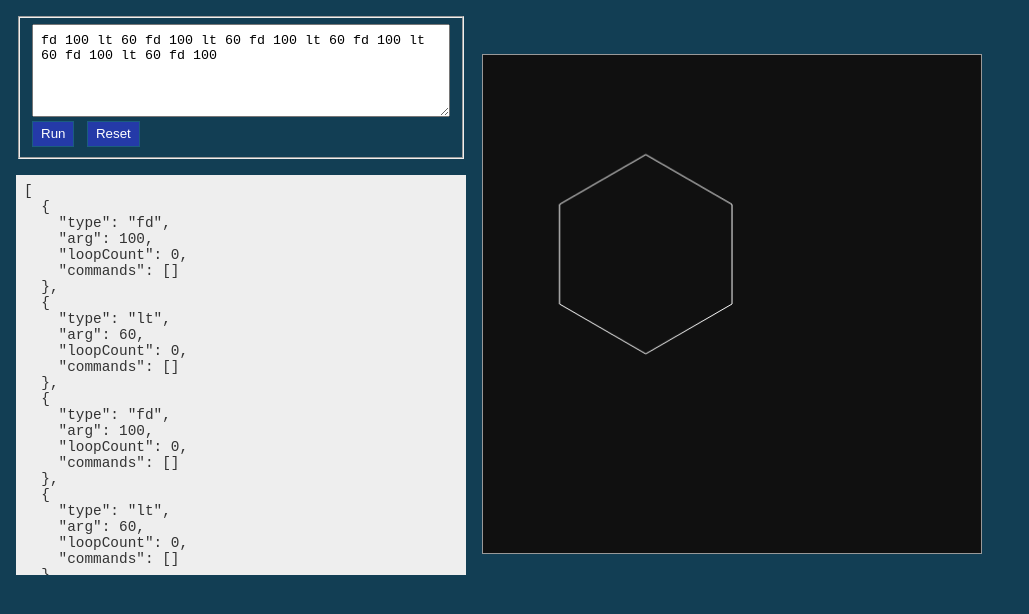
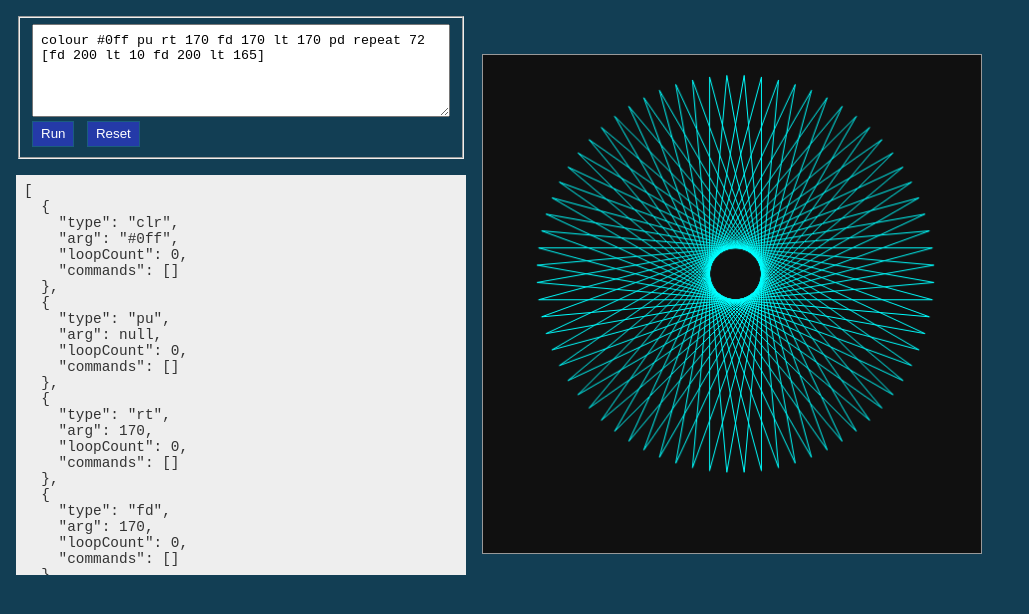
Before and after one commit to JulianNicholls/Logo-Interpreter, a website: page index.html in a window 1280 px wide. Both pictures are taken after a click on the button "Run". Shown: the whole page, without its empty margins (0-1029 px from the left). Drawn offline with Linux system fonts and the light colour scheme.

Commit message:
Add colour command

```diff
--- a/index.html
+++ b/index.html
@@ -12,7 +12,7 @@
     <div class="left">
       <form id="logo-form" action="">
         <fieldset>
-          <textarea id="logo-text" cols="60" rows="5">fd 100 lt 60 fd 100 lt 60 fd 100 lt 60 fd 100 lt 60 fd 100 lt 60 fd 100</textarea>
+          <textarea id="logo-text" cols="60" rows="5">colour #0ff pu rt 170 fd 170 lt 170 pd repeat 72 [fd 200 lt 10 fd 200 lt 165]</textarea>
           <button type="button" id="run">Run</button>
           <button type="button" id="reset">Reset</button>
         </fieldset>
--- a/logo-runner.js
+++ b/logo-runner.js
@@ -29,6 +29,10 @@ class LogoRunner {
           turtle.penDown();
           break;
 
+        case 'clr':
+          turtle.colour(arg);
+          break;
+
         case 'repeat': // Skip for now
           for (let i = 0; i < loopCount; ++i) {
             this.run(commands);
--- a/parser.js
+++ b/parser.js
@@ -1,13 +1,19 @@
 class Token {
   constructor(type, arg = null) {
     this.type = type;
-    this.arg = arg ? parseInt(arg, 10) : arg;
+    this.arg = this.parseArg(arg);
     this.loopCount = 0;
     this.commands = [];
   }
 
   addCommandToken(token) {
     this.commands.push(token);
+  }
+
+  parseArg(arg) {
+    if (!arg || arg[0] === '#') return arg;
+
+    return parseInt(arg, 10);
   }
 }
 
@@ -43,7 +49,7 @@ class LogoParser {
         }
 
         chunks.push(ch);
-      } else if (/[a-z0-9]/.test(ch)) chunk += ch;
+      } else if (/[a-z0-9#]/.test(ch)) chunk += ch;
     }
 
     if (chunk.length !== 0) chunks.push(chunk);
@@ -76,6 +82,10 @@ class LogoParser {
       case 'pendown':
       case 'pd':
         return new Token('pd');
+
+      case 'color':
+      case 'colour':
+        return new Token('clr', this.nextChunk());
     }
 
     console.error('Unrecognised:', chunk);
--- a/turtle.js
+++ b/turtle.js
@@ -47,6 +47,11 @@ class Turtle {
     this.angle = newAngle;
   }
 
+  colour(colour) {
+    console.log({ colour });
+    this.ctx.strokeStyle = colour;
+  }
+
   penUp() {
     this._penDown = false;
   }
```
